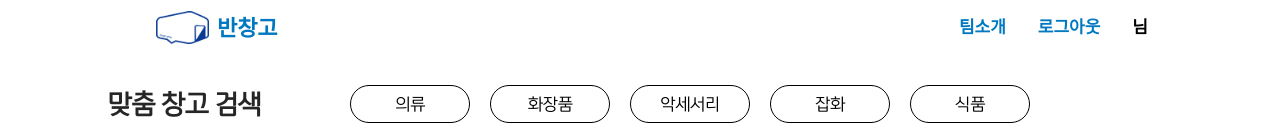
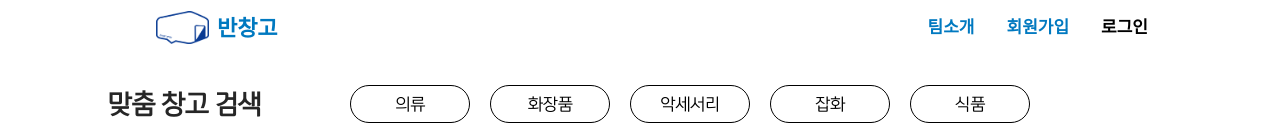
Before and after one commit to WhereHouseGM/banchango_frontend, a React (Create React App) app: page /category in a window 1280 px wide. Shown: the top 137 px of the page. Built offline with nearby package versions, Linux system fonts and the light colour scheme; a web font is replaced by a local one.

Commit message:
네비게이션 바 로그인 관련 수정

```diff
--- a/src/Components/Navbar/index.js
+++ b/src/Components/Navbar/index.js
@@ -12,6 +12,8 @@ import {
 import Logo from '../../assets/icons/LOGO2.png';
 
 const Navbar = () => {
+  const [loginInfo, setLoginInfo] = useState({});
+  const [navClicked, setNavClicked] = useState(false);
   useEffect(() => {
     let info = {
       logined: JSON.parse(localStorage.getItem('Login')),
@@ -19,8 +21,13 @@ const Navbar = () => {
     };
     setLoginInfo(info);
   }, []);
-  const [loginInfo, setLoginInfo] = useState({});
-  const [navClicked, setNavClicked] = useState(false);
+  const logout = () => {
+    setLoginInfo({
+      logined: false,
+    });
+    localStorage.clear();
+    alert('정상적으로 로그아웃 되었습니다.');
+  };
   return (
     // TODO:로그아웃 버튼 상황따라 다르게 ㅇㅇ
     <>
@@ -38,17 +45,27 @@ const Navbar = () => {
           }
         >
           <NavLinkOpen to="/team">팀소개</NavLinkOpen>
-          <NavLinkOpen to="/ServiceOverview">
-            {loginInfo.logined ? '로그아웃' : '로그인'}
-          </NavLinkOpen>
           <NavLinkOpen to="/mypage">{loginInfo.name} 님</NavLinkOpen>
         </NavOpen>
         <NavMenu>
           <NavLink to="/team">팀소개</NavLink>
-          <NavLink to="/ServiceOverview">로그아웃</NavLink>
-          <NavLink style={{ color: 'black' }} to="/mypage">
-            {loginInfo.name} 님
-          </NavLink>
+          {loginInfo.logined ? (
+            <>
+              <NavLink to="/" style={{ color: 'black' }} onClick={logout}>
+                로그아웃
+              </NavLink>
+              <NavLink style={{ color: 'black' }} to="/mypage">
+                {loginInfo.name} 님
+              </NavLink>
+            </>
+          ) : (
+            <>
+              <NavLink to="/signup">회원가입</NavLink>
+              <NavLink to="/login" style={{ color: 'black' }}>
+                로그인
+              </NavLink>
+            </>
+          )}
         </NavMenu>
       </Nav>
     </>
--- a/src/Components/Router.js
+++ b/src/Components/Router.js
@@ -35,12 +35,9 @@ const RouterComponent = () => {
             path="/login"
             component={isLogin ? () => <Message text={BadAccessText} /> : Login}
           />
-          <Route
-            path="/signup"
-            component={
-              isLogin ? () => <Message text={BadAccessText} /> : SignUp
-            }
-          />
+          <Route path="/signup">
+            <SignUp />
+          </Route>
           <Route
             path="/admin"
             component={
```
